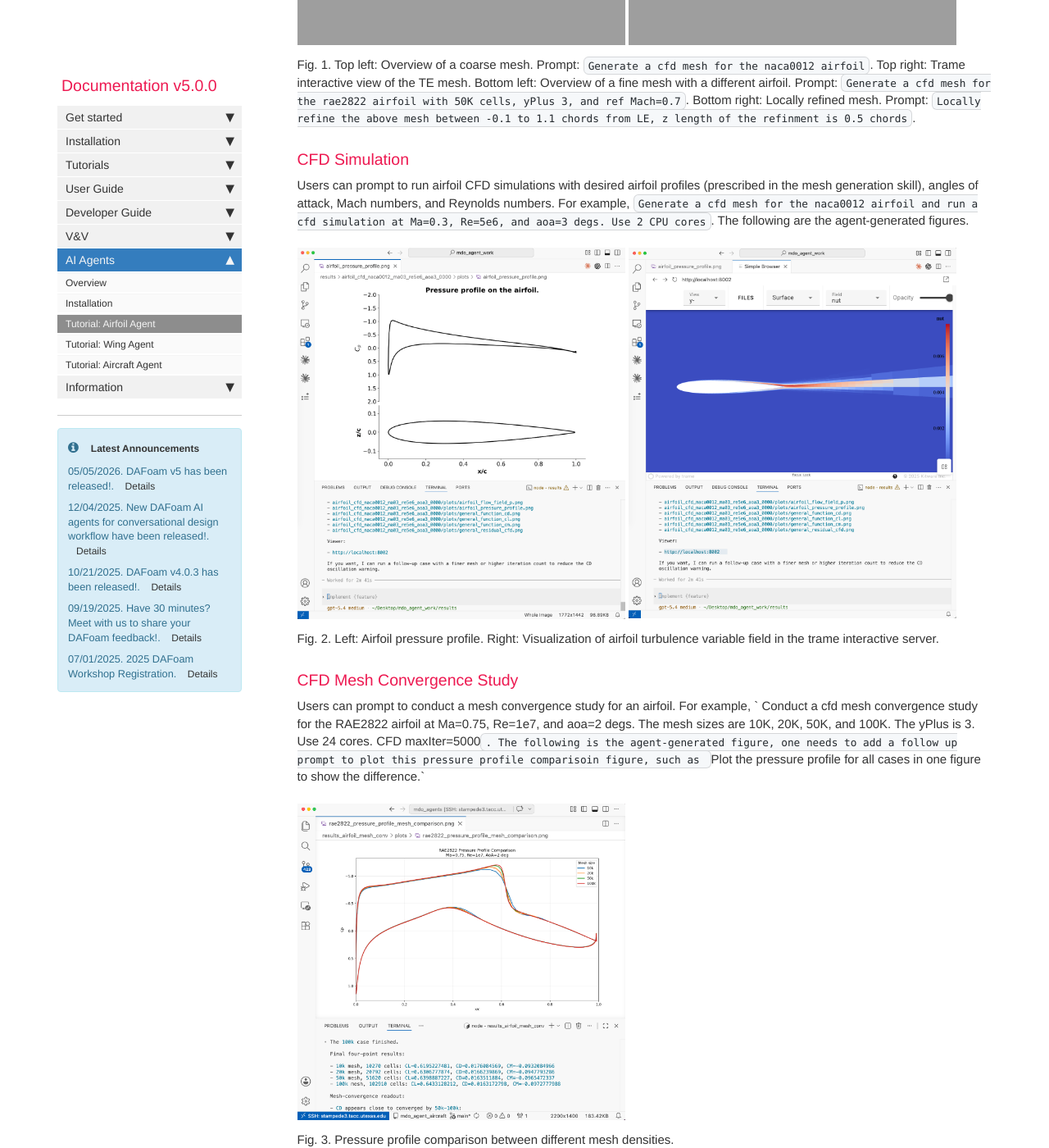
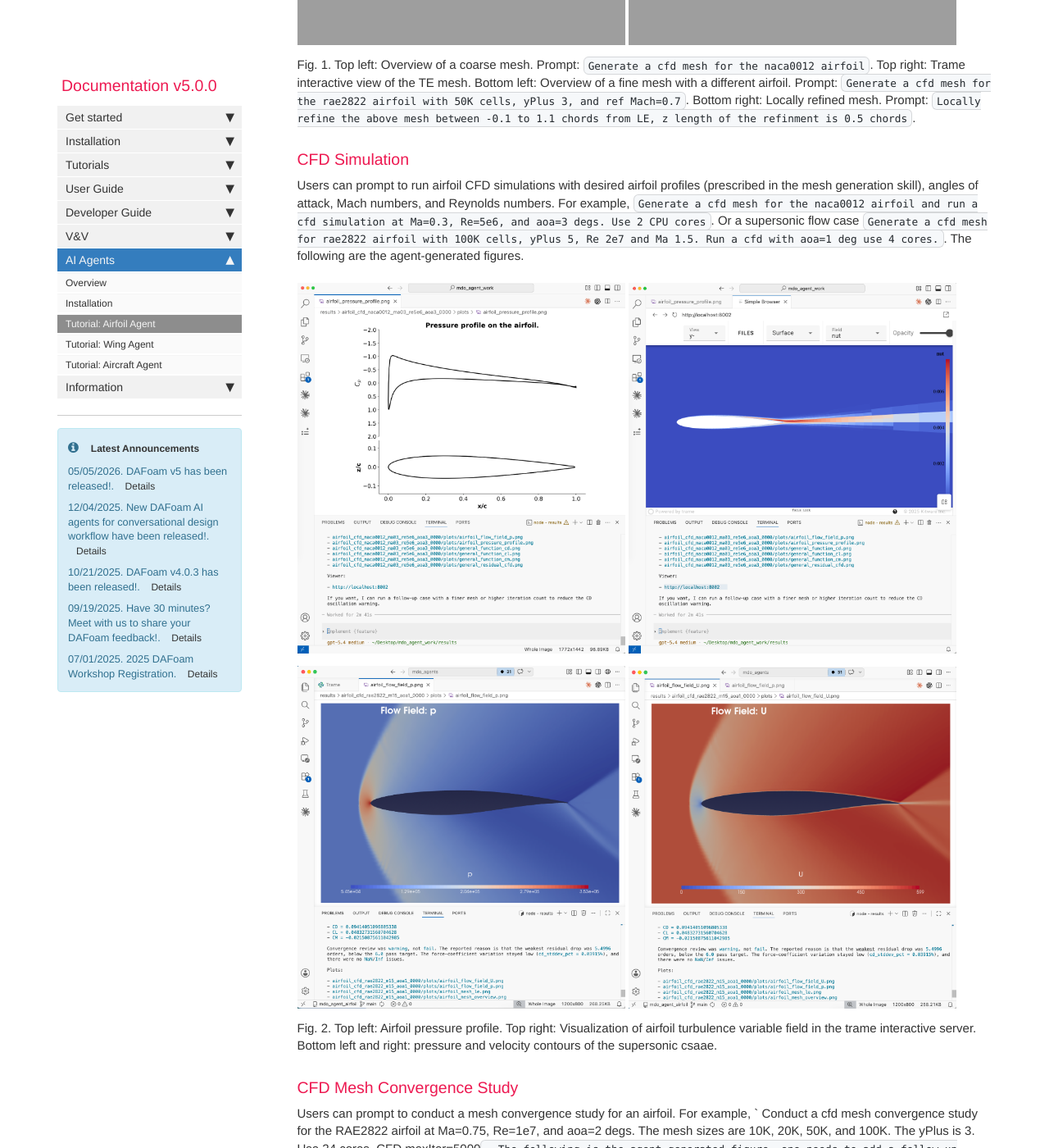
Before and after one commit to DAFoam/DAFoam.github.io, a Jekyll site: the page built from pages/mydoc/mydoc_ai_assistant_airfoil.md, in a window 1280 px wide and 1400 px high, scrolled down 2118 px. Shown: the whole window at 82% size. Built offline with Jekyll 4.4.1, drawn with Linux system fonts in a browser that asks for light colours; comment, search, counter and statistics services are not loaded.

Commit message:
content update

```diff
--- a/pages/mydoc/mydoc_ai_assistant_airfoil.md
+++ b/pages/mydoc/mydoc_ai_assistant_airfoil.md
@@ -179,12 +179,14 @@ Fig. 1. Top left: Overview of a coarse mesh. Prompt: `Generate a cfd mesh for th
 
 ### CFD Simulation
 
-Users can prompt to run airfoil CFD simulations with desired airfoil profiles (prescribed in the mesh generation skill), angles of attack, Mach numbers, and Reynolds numbers. For example, `Generate a cfd mesh for the naca0012 airfoil and run a cfd simulation at Ma=0.3, Re=5e6, and aoa=3 degs. Use 2 CPU cores`. The following are the agent-generated figures.
+Users can prompt to run airfoil CFD simulations with desired airfoil profiles (prescribed in the mesh generation skill), angles of attack, Mach numbers, and Reynolds numbers. For example, `Generate a cfd mesh for the naca0012 airfoil and run a cfd simulation at Ma=0.3, Re=5e6, and aoa=3 degs. Use 2 CPU cores`. Or a supersonic flow case `Generate a cfd mesh for rae2822 airfoil with 100K cells, yPlus 5, Re 2e7 and Ma 1.5. Run a cfd with aoa=1 deg use 4 cores.`. The following are the agent-generated figures.
 
 <img src="{{ site.url }}{{ site.baseurl }}/images/tutorials/AI-airfoil-cfd-pressure-profile.png" style="width:400px !important;" />
 <img src="{{ site.url }}{{ site.baseurl }}/images/tutorials/AI-airfoil-cfd-trame-nut.png" style="width:400px !important;" />
+<img src="{{ site.url }}{{ site.baseurl }}/images/tutorials/AI-airfoil-cfd-supersonic-p.png" style="width:400px !important;" />
+<img src="{{ site.url }}{{ site.baseurl }}/images/tutorials/AI-airfoil-cfd-supersonic-U.png" style="width:400px !important;" />
 
-Fig. 2. Left: Airfoil pressure profile. Right: Visualization of airfoil turbulence variable field in the trame interactive server.
+Fig. 2. Top left: Airfoil pressure profile. Top right: Visualization of airfoil turbulence variable field in the trame interactive server. Bottom left and right: pressure and velocity contours of the supersonic csaae.
 
 ### CFD Mesh Convergence Study
 
```
Also changed, not shown: images/tutorials/AI-airfoil-cfd-supersonic-U.png (added), images/tutorials/AI-airfoil-cfd-supersonic-p.png (added).
